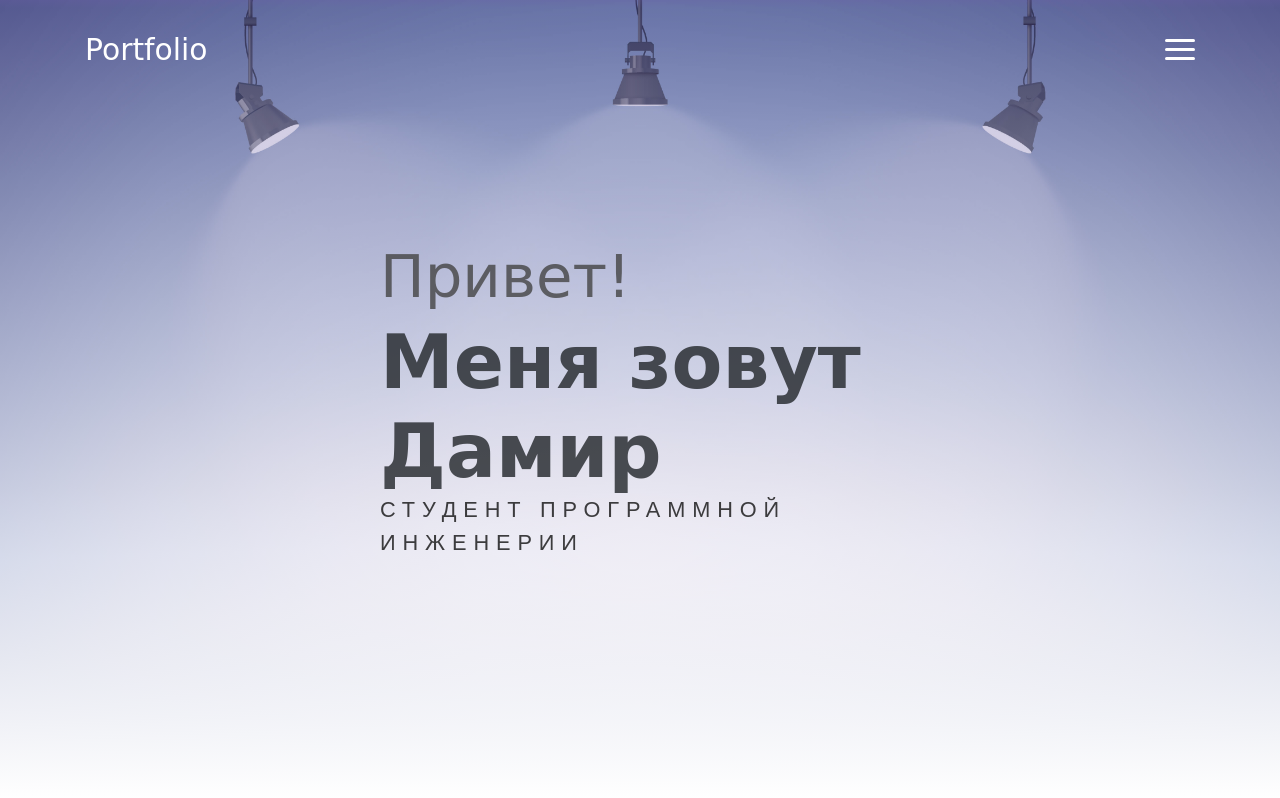
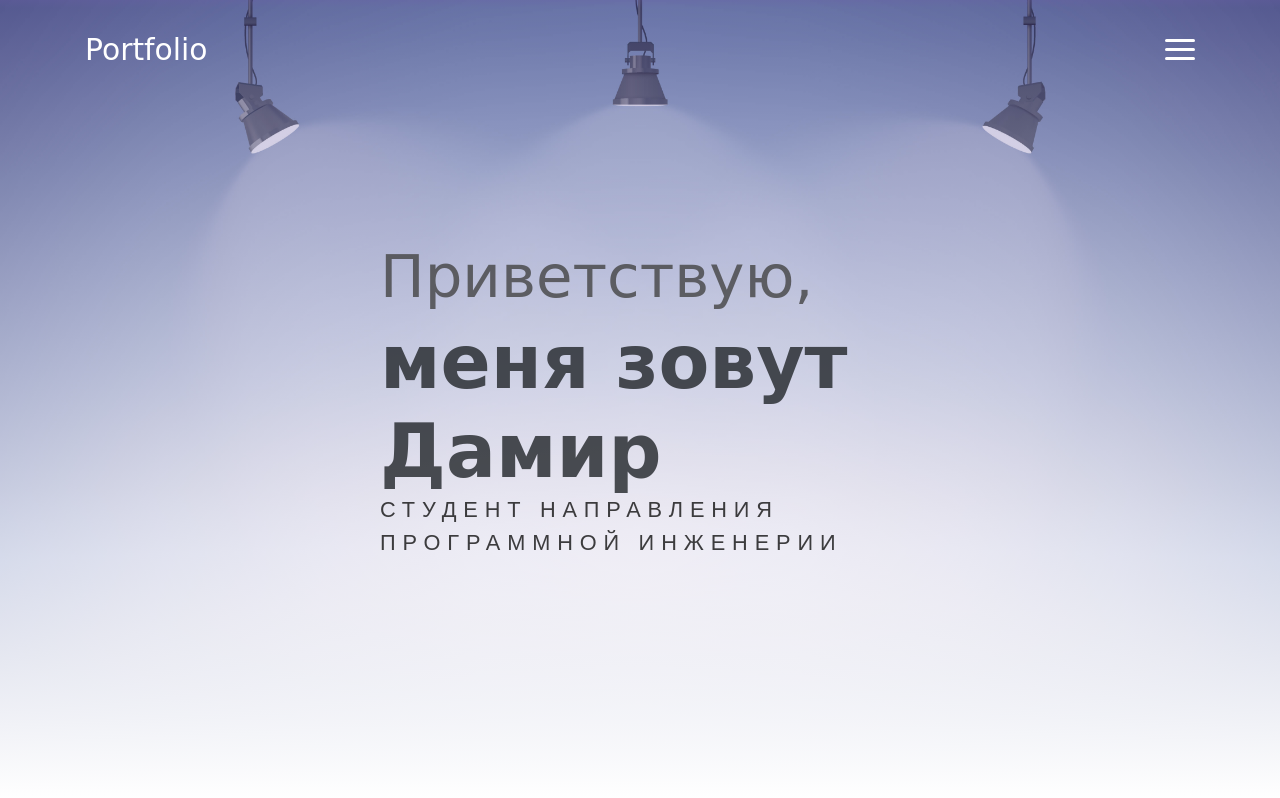
Before and after one commit to D31IRIUM/personal-website, a website: page index.html in a window 1280 px wide. Shown: the top 798 px of the page. Drawn offline with nearby package versions, Linux system fonts and the light colour scheme; a web font is replaced by a local one.

Commit message:
Minor text changes

```diff
--- a/index.html
+++ b/index.html
@@ -46,10 +46,10 @@
         <div class="overlay"></div>
         <div class="header-content container">
             <h1 class="header-title">
-                <span class="up">Привет!</span>
-                <span class="down">Меня зовут <br> Дамир</span>
+                <span class="up">Приветствую,</span>
+                <span class="down">меня зовут <br> Дамир</span>
             </h1>
-            <p class="header-subtitle">СТУДЕНТ ПРОГРАММНОЙ ИНЖЕНЕРИИ</p>
+            <p class="header-subtitle">СТУДЕНТ НАПРАВЛЕНИЯ ПРОГРАММНОЙ ИНЖЕНЕРИИ</p>
 
             <!-- <button class="btn btn-primary">Visit My Works</button> -->
         </div>
@@ -110,7 +110,7 @@
             <h6 class="section-title mb-5">Контактные данные</h6>
             <p>Telegram: @TopographicOcean</p>
             <p>Gmail: kglwkglwgklw@gmail.com</p>
-            <p>Phone: +7 917 862 13 89</p>
+            <p>Phone: +7-917-862-13-89</p>
         </div><!-- end of container -->
     </section><!-- end of contact section -->
 
```
